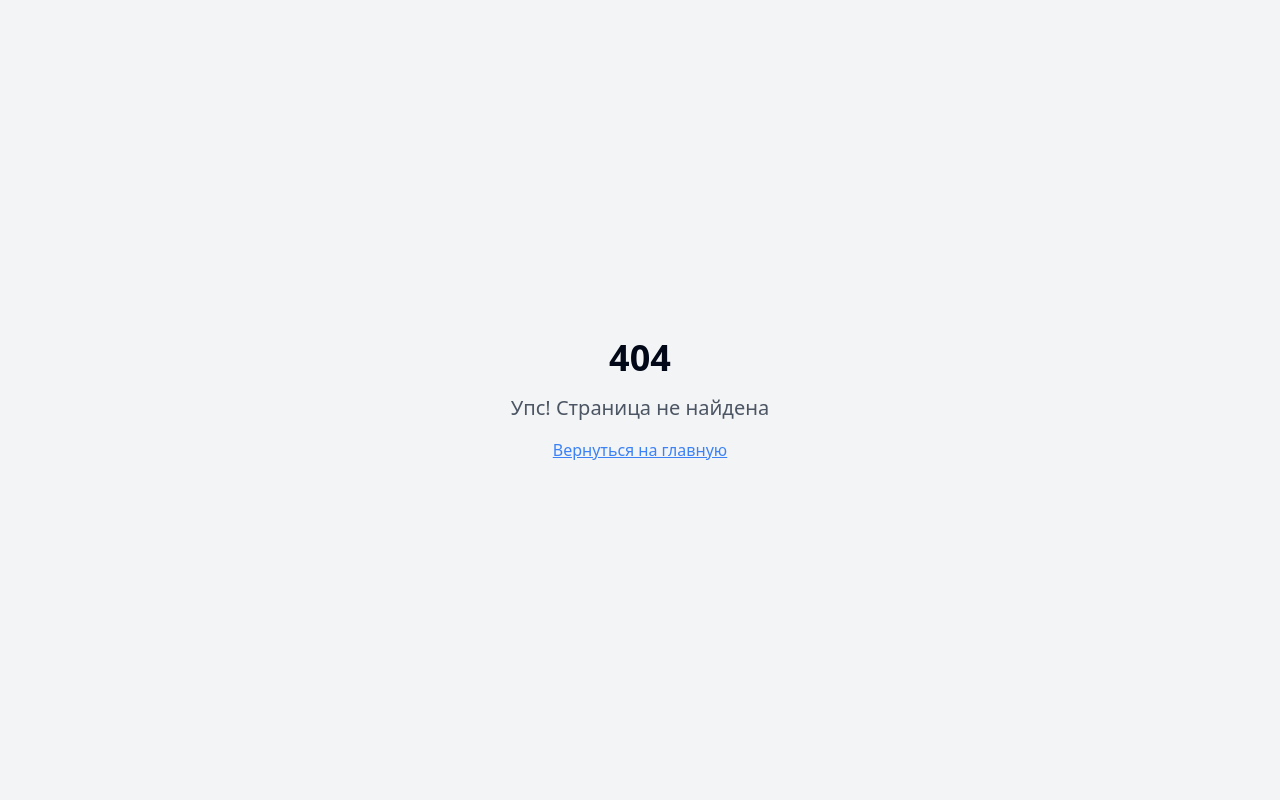
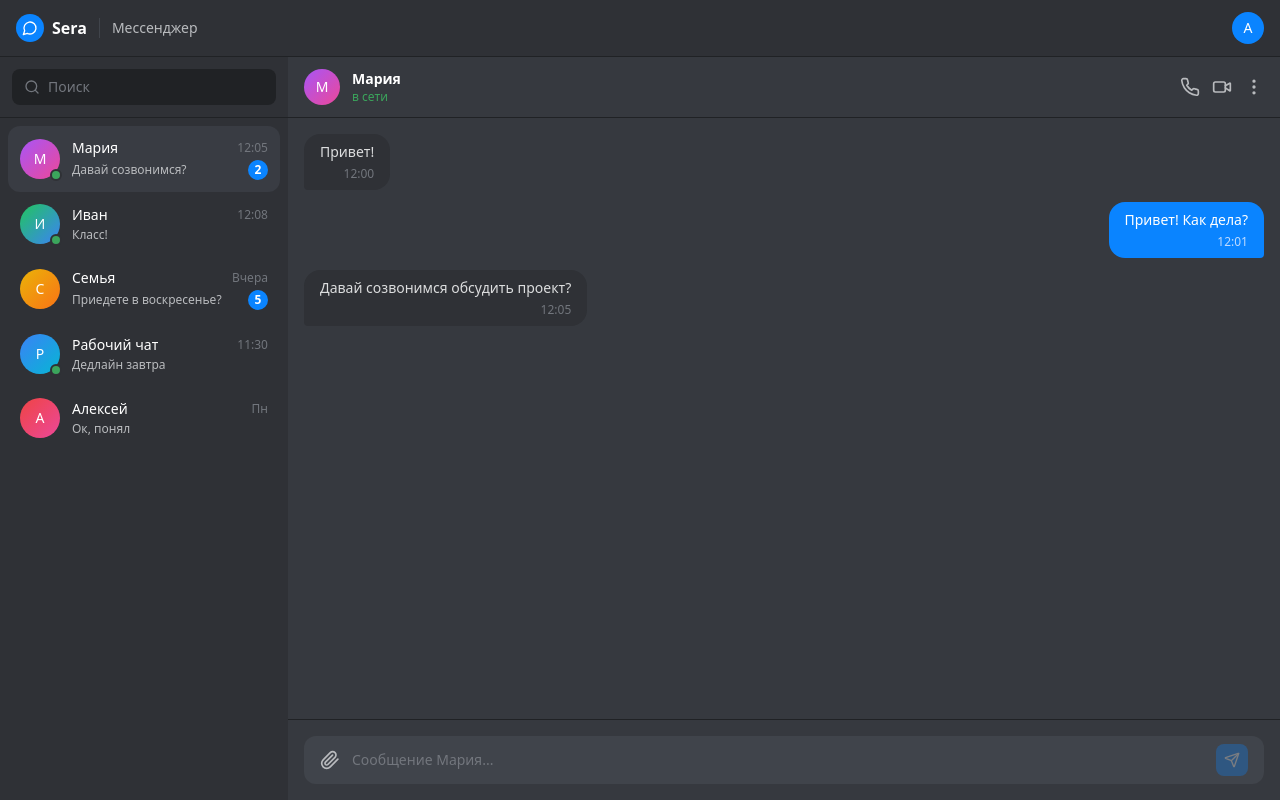
Before and after one commit to pr-poehali-dev/quantum-research-initiative-87, a React (Vite) app: page /app in a window 1280 px wide. Before the commit this address had no page. Built offline with nearby package versions, Linux system fonts and the light colour scheme.

Commit message:
Feat: implement request feature

```diff
--- a/src/App.tsx
+++ b/src/App.tsx
@@ -5,6 +5,7 @@ import { TooltipProvider } from "@/components/ui/tooltip";
 import { QueryClient, QueryClientProvider } from "@tanstack/react-query";
 import { BrowserRouter, Routes, Route } from "react-router-dom";
 import Index from "./pages/Index";
+import Messenger from "./pages/Messenger";
 import NotFound from "./pages/NotFound";
 
 const queryClient = new QueryClient();
@@ -17,6 +18,7 @@ const App = () => (
       <BrowserRouter>
         <Routes>
           <Route path="/" element={<Index />} />
+          <Route path="/app" element={<Messenger />} />
           {/* ADD ALL CUSTOM ROUTES ABOVE THE CATCH-ALL "*" ROUTE */}
           <Route path="*" element={<NotFound />} />
         </Routes>
--- a/src/pages/Index.tsx
+++ b/src/pages/Index.tsx
@@ -399,6 +399,7 @@ const Index = () => {
                   <Button
                     variant="outline"
                     className="border-[#4f545c] text-[#b9bbbe] hover:bg-[#40444b] hover:border-[#6d6f78] px-6 sm:px-8 py-2 sm:py-3 rounded text-sm font-medium bg-transparent"
+                    onClick={() => window.location.href = "/app"}
                   >
                     <Icon name="Globe" className="w-4 h-4 mr-2" />
                     Открыть в браузере
--- /dev/null
+++ b/src/pages/Messenger.tsx
@@ -0,0 +1,185 @@
+import { useState } from "react";
+import { Button } from "@/components/ui/button";
+import Icon from "@/components/ui/icon";
+
+const contacts = [
+  { id: 1, name: "Мария", avatar: "М", color: "from-purple-500 to-pink-500", status: "online", lastMsg: "Давай созвонимся?", time: "12:05", unread: 2 },
+  { id: 2, name: "Иван", avatar: "И", color: "from-green-500 to-blue-500", status: "online", lastMsg: "Класс!", time: "12:08", unread: 0 },
+  { id: 3, name: "Семья", avatar: "С", color: "from-yellow-500 to-orange-500", status: "offline", lastMsg: "Приедете в воскресенье?", time: "Вчера", unread: 5 },
+  { id: 4, name: "Рабочий чат", avatar: "Р", color: "from-blue-500 to-cyan-500", status: "online", lastMsg: "Дедлайн завтра", time: "11:30", unread: 0 },
+  { id: 5, name: "Алексей", avatar: "А", color: "from-red-500 to-pink-500", status: "offline", lastMsg: "Ок, понял", time: "Пн", unread: 0 },
+];
+
+const initialMessages: Record<number, { id: number; text: string; from: "me" | "them"; time: string }[]> = {
+  1: [
+    { id: 1, text: "Привет!", from: "them", time: "12:00" },
+    { id: 2, text: "Привет! Как дела?", from: "me", time: "12:01" },
+    { id: 3, text: "Давай созвонимся обсудить проект?", from: "them", time: "12:05" },
+  ],
+  2: [
+    { id: 1, text: "Перешёл на Sera — всё летает!", from: "them", time: "12:08" },
+    { id: 2, text: "Да, согласен!", from: "me", time: "12:09" },
+  ],
+  3: [
+    { id: 1, text: "Привет всем!", from: "them", time: "Вчера" },
+    { id: 2, text: "Приедете в воскресенье?", from: "them", time: "Вчера" },
+  ],
+  4: [
+    { id: 1, text: "Дедлайн завтра", from: "them", time: "11:30" },
+  ],
+  5: [
+    { id: 1, text: "Ок, понял", from: "them", time: "Пн" },
+  ],
+};
+
+const Messenger = () => {
+  const [activeContact, setActiveContact] = useState(contacts[0]);
+  const [messages, setMessages] = useState(initialMessages);
+  const [input, setInput] = useState("");
+  const [sidebarOpen, setSidebarOpen] = useState(false);
+
+  const sendMessage = () => {
+    if (!input.trim()) return;
+    const now = new Date().toLocaleTimeString("ru-RU", { hour: "2-digit", minute: "2-digit" });
+    setMessages((prev) => ({
+      ...prev,
+      [activeContact.id]: [
+        ...(prev[activeContact.id] || []),
+        { id: Date.now(), text: input.trim(), from: "me", time: now },
+      ],
+    }));
+    setInput("");
+  };
+
+  const currentMessages = messages[activeContact.id] || [];
+
+  return (
+    <div className="h-screen bg-[#36393f] text-white flex flex-col overflow-hidden">
+      {/* Шапка */}
+      <div className="bg-[#2f3136] border-b border-[#202225] px-4 py-3 flex items-center gap-3 flex-shrink-0">
+        <a href="/" className="flex items-center gap-2 hover:opacity-80 transition-opacity">
+          <div className="w-7 h-7 bg-[#0a84ff] rounded-full flex items-center justify-center">
+            <Icon name="MessageCircle" className="w-4 h-4 text-white" />
+          </div>
+          <span className="font-bold text-white">Sera</span>
+        </a>
+        <div className="w-px h-5 bg-[#40444b]"></div>
+        <span className="text-[#b9bbbe] text-sm">Мессенджер</span>
+        <div className="ml-auto flex items-center gap-2">
+          <div className="w-8 h-8 bg-[#0a84ff] rounded-full flex items-center justify-center">
+            <span className="text-white text-sm font-medium">А</span>
+          </div>
+        </div>
+      </div>
+
+      <div className="flex flex-1 overflow-hidden">
+        {/* Список контактов */}
+        <div className={`${sidebarOpen ? "flex" : "hidden"} md:flex w-full md:w-72 bg-[#2f3136] flex-col flex-shrink-0 absolute md:relative inset-0 z-10 md:z-auto`}>
+          {/* Поиск */}
+          <div className="p-3 border-b border-[#202225]">
+            <div className="bg-[#202225] rounded-lg px-3 py-2 flex items-center gap-2">
+              <Icon name="Search" className="w-4 h-4 text-[#72767d]" />
+              <span className="text-[#72767d] text-sm">Поиск</span>
+            </div>
+          </div>
+
+          {/* Контакты */}
+          <div className="flex-1 overflow-y-auto p-2">
+            {contacts.map((contact) => (
+              <div
+                key={contact.id}
+                onClick={() => { setActiveContact(contact); setSidebarOpen(false); }}
+                className={`flex items-center gap-3 p-3 rounded-xl cursor-pointer transition-colors ${activeContact.id === contact.id ? "bg-[#393c43]" : "hover:bg-[#393c43]"}`}
+              >
+                <div className="relative flex-shrink-0">
+                  <div className={`w-10 h-10 bg-gradient-to-br ${contact.color} rounded-full flex items-center justify-center`}>
+                    <span className="text-white font-medium text-sm">{contact.avatar}</span>
+                  </div>
+                  {contact.status === "online" && (
+                    <div className="absolute -bottom-0.5 -right-0.5 w-3 h-3 bg-[#3ba55c] border-2 border-[#2f3136] rounded-full"></div>
+                  )}
+                </div>
+                <div className="flex-1 min-w-0">
+                  <div className="flex items-center justify-between">
+                    <span className="text-white font-medium text-sm truncate">{contact.name}</span>
+                    <span className="text-[#72767d] text-xs ml-2 flex-shrink-0">{contact.time}</span>
+                  </div>
+                  <div className="flex items-center justify-between mt-0.5">
+                    <span className="text-[#b9bbbe] text-xs truncate">{contact.lastMsg}</span>
+                    {contact.unread > 0 && (
+                      <div className="ml-2 w-5 h-5 bg-[#0a84ff] rounded-full flex items-center justify-center flex-shrink-0">
+                        <span className="text-white text-xs font-bold">{contact.unread}</span>
+                      </div>
+                    )}
+                  </div>
+                </div>
+              </div>
+            ))}
+          </div>
+        </div>
+
+        {/* Область чата */}
+        <div className="flex-1 flex flex-col overflow-hidden">
+          {/* Заголовок чата */}
+          <div className="bg-[#36393f] border-b border-[#202225] px-4 py-3 flex items-center gap-3 flex-shrink-0">
+            <Button
+              variant="ghost"
+              className="md:hidden text-[#b9bbbe] hover:text-white hover:bg-[#40444b] p-1"
+              onClick={() => setSidebarOpen(true)}
+            >
+              <Icon name="Menu" className="w-5 h-5" />
+            </Button>
+            <div className={`w-9 h-9 bg-gradient-to-br ${activeContact.color} rounded-full flex items-center justify-center flex-shrink-0`}>
+              <span className="text-white font-medium text-sm">{activeContact.avatar}</span>
+            </div>
+            <div className="flex-1 min-w-0">
+              <div className="text-white font-semibold text-sm">{activeContact.name}</div>
+              <div className="text-xs text-[#3ba55c]">{activeContact.status === "online" ? "в сети" : "не в сети"}</div>
+            </div>
+            <div className="flex items-center gap-3">
+              <Icon name="Phone" className="w-5 h-5 text-[#b9bbbe] cursor-pointer hover:text-white" />
+              <Icon name="Video" className="w-5 h-5 text-[#b9bbbe] cursor-pointer hover:text-white" />
+              <Icon name="MoreVertical" className="w-5 h-5 text-[#b9bbbe] cursor-pointer hover:text-white" />
+            </div>
+          </div>
+
+          {/* Сообщения */}
+          <div className="flex-1 overflow-y-auto p-4 space-y-3">
+            {currentMessages.map((msg) => (
+              <div key={msg.id} className={`flex ${msg.from === "me" ? "justify-end" : "justify-start"}`}>
+                <div className={`max-w-xs lg:max-w-md px-4 py-2 rounded-2xl text-sm ${msg.from === "me" ? "bg-[#0a84ff] text-white rounded-br-sm" : "bg-[#2f3136] text-[#dcddde] rounded-bl-sm"}`}>
+                  <p>{msg.text}</p>
+                  <p className={`text-xs mt-1 ${msg.from === "me" ? "text-blue-200" : "text-[#72767d]"} text-right`}>{msg.time}</p>
+                </div>
+              </div>
+            ))}
+          </div>
+
+          {/* Поле ввода */}
+          <div className="p-4 border-t border-[#202225] flex-shrink-0">
+            <div className="flex items-center gap-3 bg-[#40444b] rounded-xl px-4 py-2">
+              <Icon name="Paperclip" className="w-5 h-5 text-[#b9bbbe] cursor-pointer hover:text-white flex-shrink-0" />
+              <input
+                type="text"
+                value={input}
+                onChange={(e) => setInput(e.target.value)}
+                onKeyDown={(e) => e.key === "Enter" && sendMessage()}
+                placeholder={`Сообщение ${activeContact.name}...`}
+                className="flex-1 bg-transparent text-white text-sm outline-none placeholder-[#72767d]"
+              />
+              <Button
+                onClick={sendMessage}
+                disabled={!input.trim()}
+                className="w-8 h-8 p-0 bg-[#0a84ff] hover:bg-[#0066cc] disabled:opacity-30 rounded-lg flex-shrink-0"
+              >
+                <Icon name="Send" className="w-4 h-4 text-white" />
+              </Button>
+            </div>
+          </div>
+        </div>
+      </div>
+    </div>
+  );
+};
+
+export default Messenger;
```
